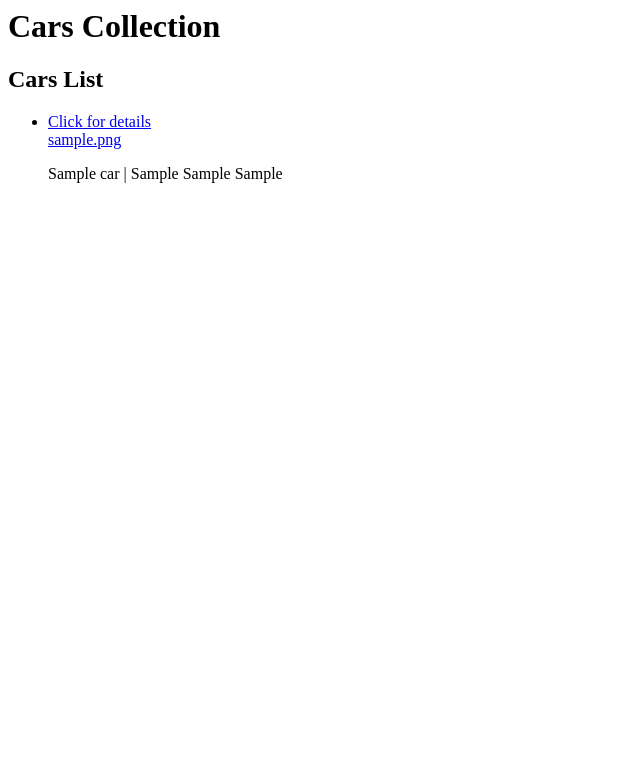
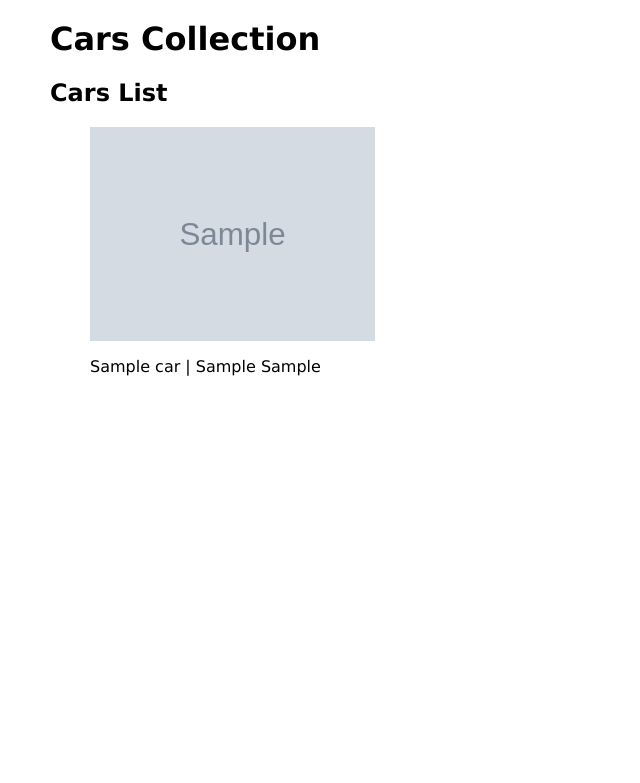
Before and after one commit to evilgeniuscreative/carcollection, a Django app: template carsapp/templates/carsapp/car_list.html in a window 1280 px wide. Shown: the top 783 px of the page, without its empty margins (0-640 px from the left). Run offline with Django 5.2, Linux system fonts and the light colour scheme; the template is opened without the code that fills it: values that come from a table or form of the project are taken from there, others are empty; tables that the repository leaves empty hold one stand-in row (values such as "Sample post"); grey boxes marked "Sample" are stand-in pictures.

Commit message:
ga-list works

```diff
--- a/carsapp/static/css/styles.css
+++ b/carsapp/static/css/styles.css
@@ -0,0 +1,21 @@
+body {
+  margin: 20px 50px;
+  font-family: Verdana, Geneva, Tahoma, sans-serif;
+}
+
+.cars-list {
+  display: flex;
+  list-style-type: none;
+  gap: 40px;
+  flex-wrap: wrap;
+}
+
+.car {
+  flex-basis: 25%;
+  max-height: 250px;
+  overflow: hidden;
+}
+
+.car-image {
+  width: 100%;
+}
--- a/carsapp/templates/carsapp/car_list.html
+++ b/carsapp/templates/carsapp/car_list.html
@@ -2,10 +2,10 @@
 {% extends 'carsapp/base.html' %} {% block content %}
 
 <h2>Cars List</h2>
-<ul>
+<ul class="cars-list">
   {% for car in cars %}
-  <li>
-    <a href="{% url 'car_detail' pk=car.pk %}">Click for details</br>{{ car.photo_url }}</a>
+  <li class="car">
+    <a href="{% url 'car_detail' pk=car.pk %}"><img class="car-image" src="{{ car.photo_url }}" alt="Click for detail" /></a>
     <p>{{ car.name}} | {{ car.year }} {{ car.make }} {{ car.model }}</p>
   </li>
   {% endfor %}
--- a/carsapp/views.py
+++ b/carsapp/views.py
@@ -6,12 +6,12 @@ from .models import Car, Comment
 
 def car_list(request):
   cars = Car.objects.all()
-  return render(request, 'carsapp/car_list.html', {'cars',cars})
+  return render(request, 'carsapp/car_list.html', {'cars':cars})
 
 def car_detail(request,pk):
   car = Car.objects.get(id=pk)
-  return render(request, 'carsapp/car_detail.html')
+  return render(request, 'carsapp/car_detail.html', {'car':car})
 
 def comment_list(request):
   comments = Comment.objects.all()
-  return render(request, 'carsapp/comments_list.html',{'comments',comments})
+  return render(request, 'carsapp/comments_list.html',{'comments':comments})
```
